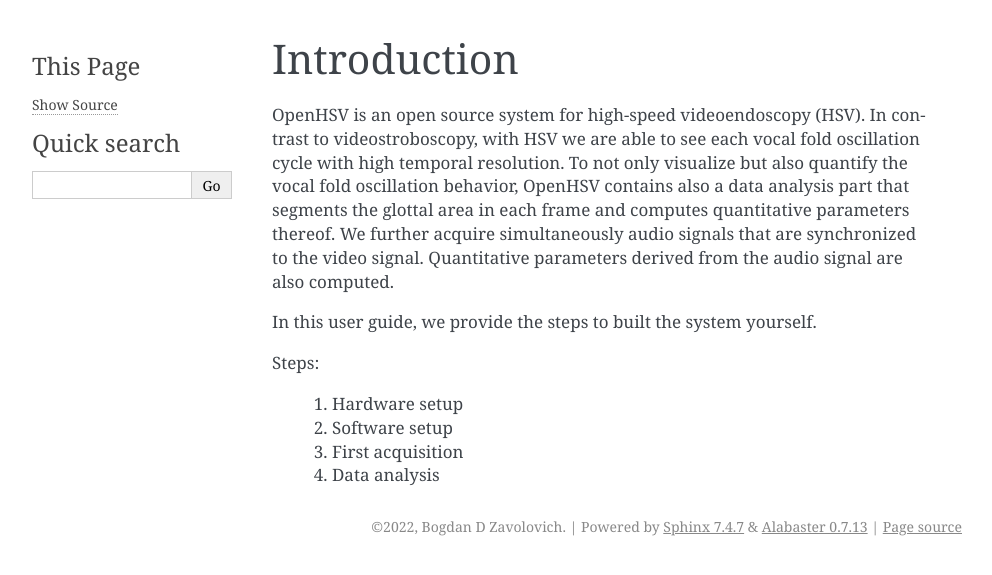
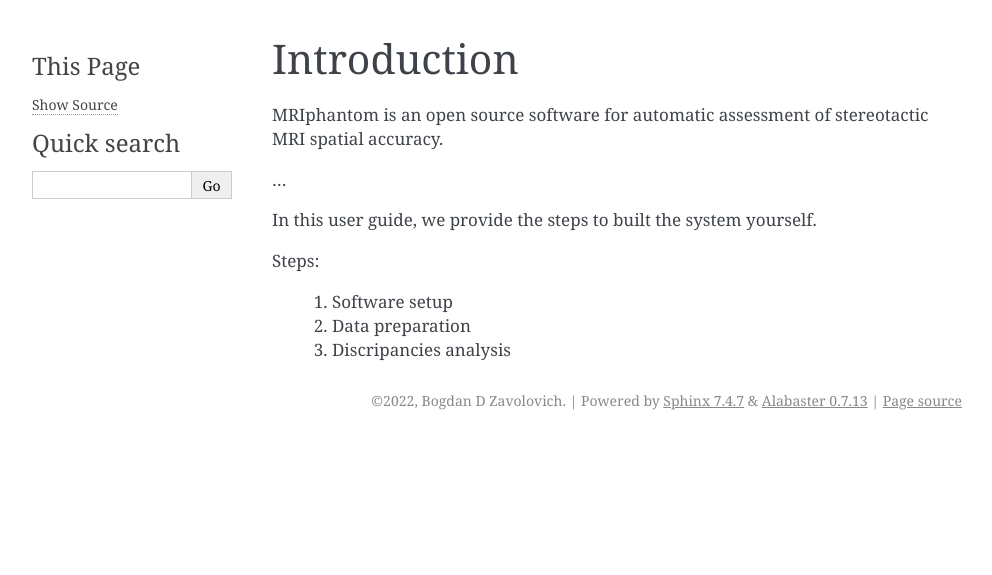
Before and after one commit to Moscow-Gamma-Knife-Center/MRIphantom, a Sphinx documentation site: the page built from docs/source/userguide/00_introduction.rst, in a window 1280 px wide. Shown: the top 575 px of the page, without its empty margins (148-1140 px from the left). Built offline with Sphinx 7.4.7, drawn with Linux system fonts in a browser that asks for light colours.

Commit message:
docs intro update

```diff
--- a/docs/source/userguide/00_introduction.rst
+++ b/docs/source/userguide/00_introduction.rst
@@ -1,18 +1,14 @@
 Introduction
 ============
 
-OpenHSV is an open source system for high-speed videoendoscopy (HSV). In contrast to videostroboscopy,
-with HSV we are able to see each vocal fold oscillation cycle with high temporal resolution. To not only
-visualize but also quantify the vocal fold oscillation behavior, OpenHSV contains also a data analysis part
-that segments the glottal area in each frame and computes quantitative parameters thereof. We further
-acquire simultaneously audio signals that are synchronized to the video signal. Quantitative parameters
-derived from the audio signal are also computed.
+MRIphantom is an open source software for automatic assessment of stereotactic MRI spatial accuracy.
+
+...
 
 In this user guide, we provide the steps to built the system yourself.
 
 Steps:
 
-    #. Hardware setup
     #. Software setup
-    #. First acquisition
-    #. Data analysis
+    #. Data preparation
+    #. Discripancies analysis
```
